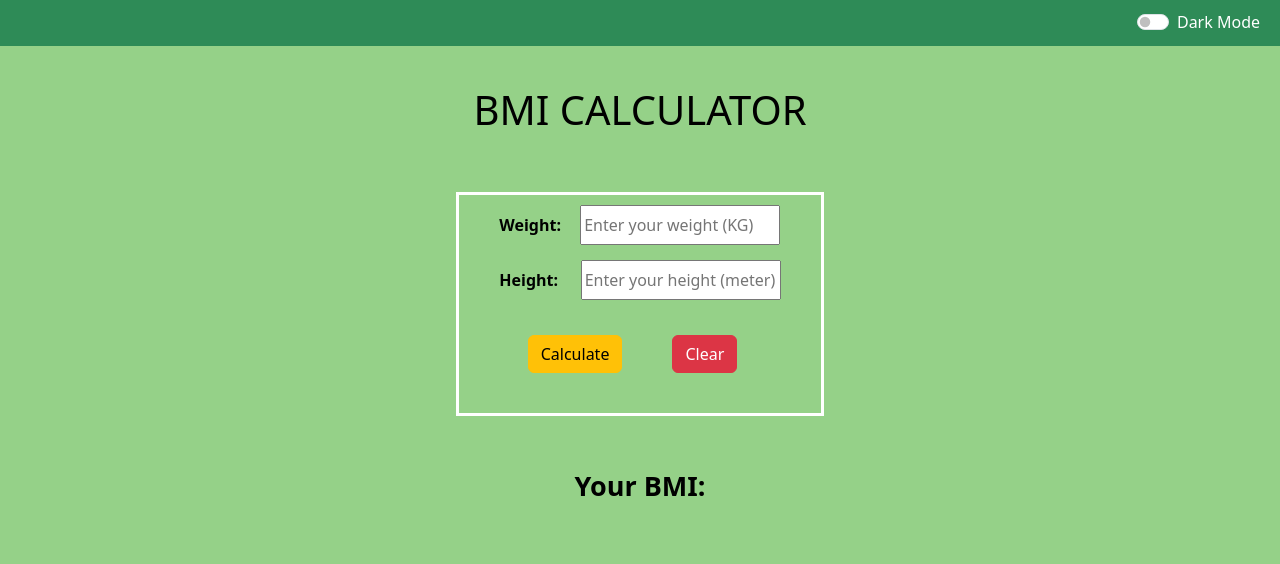
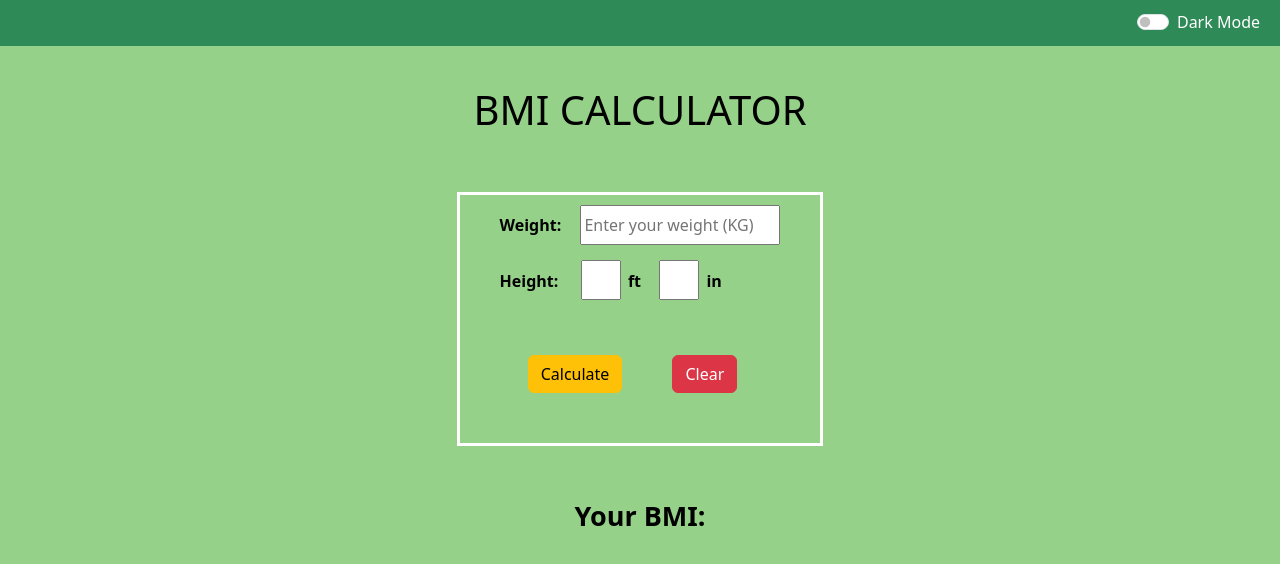
Before and after one commit to Sadat388/BMI-Calculator, a React (Create React App) app: page / in a window 1280 px wide. Shown: the top 564 px of the page. Built offline with nearby package versions, Linux system fonts and the light colour scheme.

Commit message:
modified  height in ft and in

```diff
--- a/src/App.css
+++ b/src/App.css
@@ -55,7 +55,7 @@ body {
 .containerBmi .wei-hei {
   border: 3.5px solid white;
   padding-top: 10px;
-  padding-bottom: 40px;
+  padding-bottom: 50px;
   padding-left: 40px;
   padding-right: 40px;
 }
@@ -81,11 +81,6 @@ body {
   color: black;
 }
 
-.containerBmi .wei-hei .height input {
-  width: 200px;
-  height: 40px;
-}
-
 .containerBmi .wei-hei .bmi-btn {
   padding-right: 15px;
   font-weight: bold;
@@ -104,6 +99,21 @@ body {
 }
 
 .bmi-btn {
+  padding-top: 20px;
   display: flex;
   gap: 50px;
 }
+
+.containerBmi .wei-hei .height .input-ft {
+  height: 40px;
+  width: 40px;
+  font-size: 17px;
+  margin-right: 7px;
+}
+
+.containerBmi .wei-hei .height .input-in {
+  height: 40px;
+  width: 40px;
+  font-size: 17px;
+  margin-right: 7px;
+}
--- a/src/Components/Bmi.jsx
+++ b/src/Components/Bmi.jsx
@@ -7,23 +7,39 @@ export const Bmi = () => {
   // }
 
   const [weight, setWeight] = useState("");
-  const [height, setHeight] = useState("");
+  const [heightFt, setheightFt] = useState("");
+  const [heightIn, setheightIn] = useState("");
+  // const [heightMeter, setheightMeter] = useState("");
+
   const [result, setResult] = useState(null);
 
   const handleClick = () => {
     const weightValue = parseFloat(weight);
-    const heightValue = parseFloat(height);
+    const heightFtValue = parseFloat(heightFt);
+    const heightInValue = parseFloat(heightIn);
+    // const heightMeterValue = parseFloat(heightMeter);
 
-    if (!isNaN(weightValue) && !isNaN(heightValue)) {
-      setResult(weightValue / (heightValue * heightValue));
+    if (!isNaN(weightValue) && !isNaN(heightFtValue) && !isNaN(heightInValue)) {
+      setResult(
+        weightValue / ((heightFtValue * 12 + heightInValue) * 0.0254) ** 2
+      );
     } else {
       alert("Please enter valid numbers!");
     }
+
+    // if (!isNaN(weightValue) && !isNaN(heightMeterValue)) {
+    //   setResult(weightValue / (heightMeterValue * heightMeterValue));
+    // } else {
+    //   alert("Please enter valid numbers!");
+    // }
   };
 
   const handleClickClear = () => {
     setWeight("");
-    setHeight("");
+
+    setheightFt("");
+    setheightIn("");
+    // setheightMeter("");
     setResult(null);
   };
 
@@ -49,11 +65,30 @@ export const Bmi = () => {
             <span>Height: </span>
             <input
               type="text"
-              value={height}
-              onChange={(event) => setHeight(event.target.value)}
+              value={heightFt}
+              onChange={(event) => setheightFt(event.target.value)}
+              className="input-ft"
+            />
+            <span>ft</span>
+            <input
+              type="text"
+              value={heightIn}
+              onChange={(event) => setheightIn(event.target.value)}
+              className="input-in"
+            />
+            <span>in</span>
+            {/* <input
+              type="text"
+              value={heightMeter}
+              onChange={(event) => setheightMeter(event.target.value)}
               placeholder="Enter your height (meter)"
-            />
+            /> */}
           </div>
+
+          {/* <div className="cm-">
+            <span>switch to cm</span>
+            <span>switch to m</span>
+          </div> */}
 
           <div className="bmi-btn">
             <button class="btn btn-warning" onClick={handleClick}>
```
